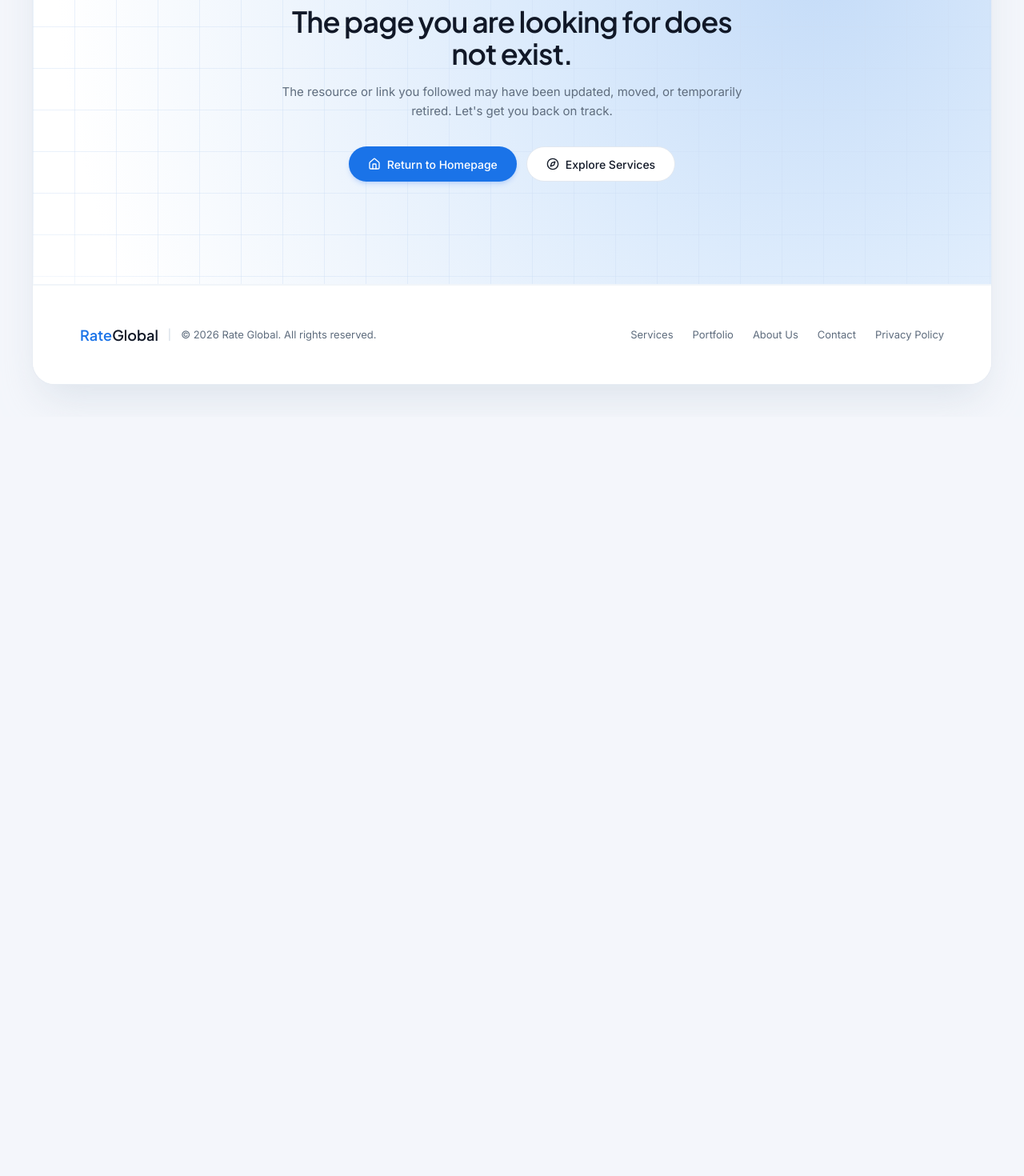
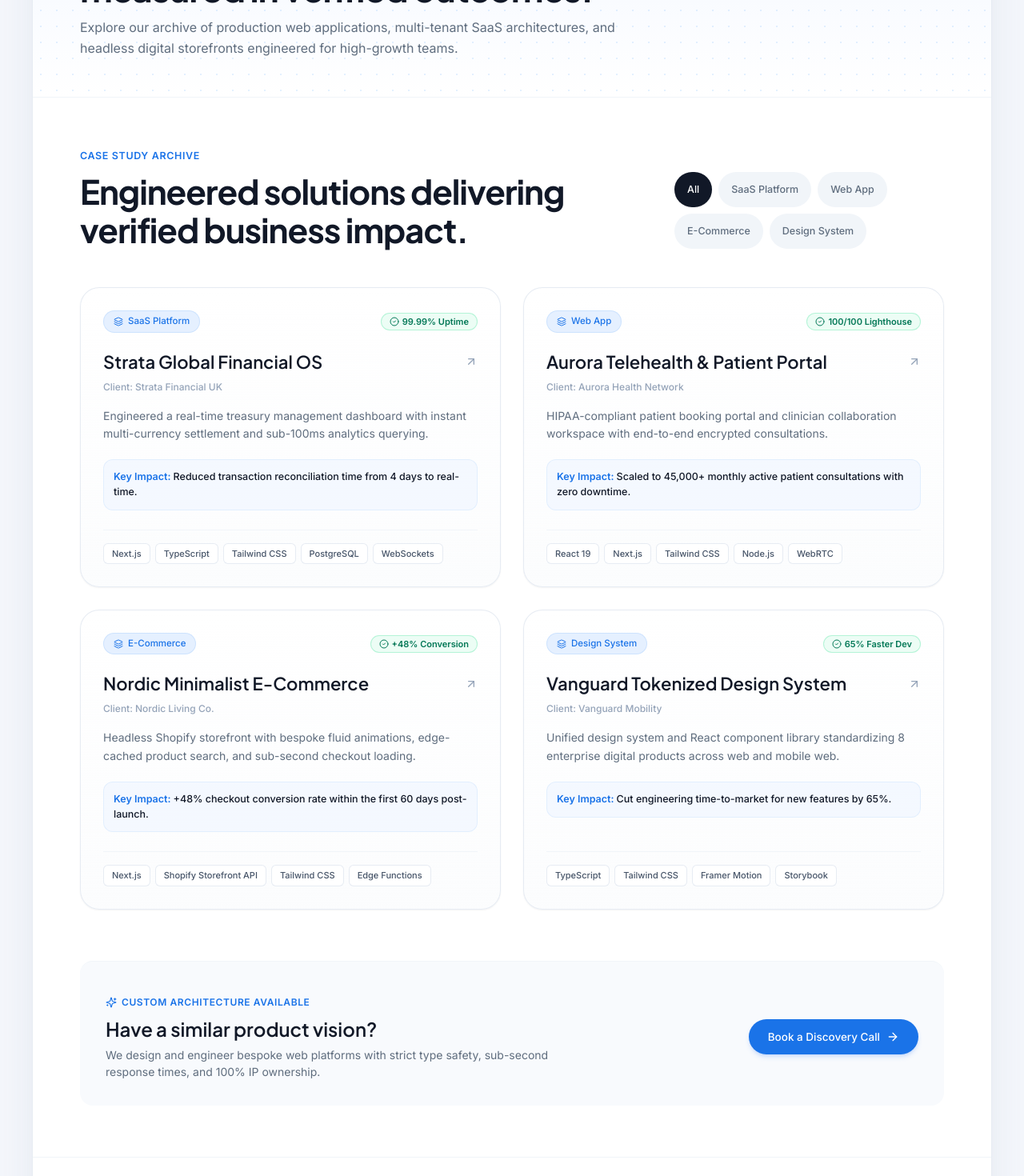
Before and after one commit to fahadrahman444/rate-global-website, a Next.js app: page /work in a window 1280 px wide. Before the commit this address had no page. Shown: the part 320-1790 px from the top of the page at 80% size. Before the commit the page ends 841 px from the top, so only its background shows below. Built offline with nearby package versions, Linux system fonts and the light colour scheme.

Commit message:
feat(work): add dedicated /work page with active nav, breadcrumb header, and homepage teasers

```diff
--- a/app/page.tsx
+++ b/app/page.tsx
@@ -31,8 +31,8 @@
         {/* Core Services Section */}
         <ServicesPreview />
 
-        {/* Selected Portfolio Case Studies */}
-        <PortfolioSection />
+        {/* Selected Portfolio Case Studies (Teaser with Pathway) */}
+        <PortfolioSection maxItems={2} />
 
         {/* 4-Step Engineering Delivery Process */}
         <ProcessSection />
--- /dev/null
+++ b/app/portfolio/page.tsx
@@ -0,0 +1,5 @@
+import { redirect } from "next/navigation";
+
+export default function PortfolioRedirect() {
+  redirect("/work");
+}
--- a/app/sitemap.ts
+++ b/app/sitemap.ts
@@ -12,6 +12,12 @@
     },
     {
       url: `${baseUrl}/services`,
+      lastModified: new Date(),
+      changeFrequency: "weekly",
+      priority: 0.9,
+    },
+    {
+      url: `${baseUrl}/work`,
       lastModified: new Date(),
       changeFrequency: "weekly",
       priority: 0.9,
--- /dev/null
+++ b/app/work/page.tsx
@@ -0,0 +1,40 @@
+import type { Metadata } from "next";
+import { Navbar } from "@/components/layout/Navbar";
+import { Footer } from "@/components/layout/Footer";
+import { SubpageHeader } from "@/components/layout/SubpageHeader";
+import { PortfolioSection } from "@/components/sections/PortfolioSection";
+import { Briefcase } from "lucide-react";
+
+export const metadata: Metadata = {
+  title: "Our Work & Case Studies — Rate Global",
+  description:
+    "Explore Rate Global's portfolio of custom SaaS platforms, high-performance web applications, headless e-commerce storefronts, and design systems.",
+};
+
+export default function WorkPage() {
+  return (
+    <main className="py-6 sm:py-10 px-3 sm:px-6">
+      <div className="mx-auto max-w-[1200px] overflow-hidden rounded-[28px] bg-white shadow-2xl shadow-slate-300/60 border border-slate-200/80">
+
+        {/* Navigation Bar */}
+        <div className="pt-4 px-6 lg:px-10">
+          <Navbar />
+        </div>
+
+        {/* Distinct Subpage Header with Breadcrumbs */}
+        <SubpageHeader
+          currentLabel="Our Work"
+          badge="Selected Portfolio & Case Studies"
+          icon={Briefcase}
+          title="Proven software engineering, measured in verified outcomes."
+          description="Explore our archive of production web applications, multi-tenant SaaS architectures, and headless digital storefronts engineered for high-growth teams."
+        />
+
+        {/* Full Interactive Portfolio Section */}
+        <PortfolioSection isPage={true} />
+
+        <Footer />
+      </div>
+    </main>
+  );
+}
--- a/components/hero/Hero.tsx
+++ b/components/hero/Hero.tsx
@@ -35,7 +35,7 @@
 
               {/* Secondary Outlined Glass Pill */}
               <Link
-                href="#work"
+                href="/work"
                 className="inline-flex items-center justify-center gap-1.5 rounded-full border border-brand-charcoal bg-white/60 hover:bg-white px-5 py-2 text-[13px] font-medium text-brand-charcoal backdrop-blur-sm transition-all min-h-[44px]"
               >
                 <span>See Our Impact</span>
--- a/components/layout/Footer.tsx
+++ b/components/layout/Footer.tsx
@@ -16,8 +16,8 @@
           <Link href="/services" className="transition hover:text-brand-charcoal">
             Services
           </Link>
-          <Link href="/#work" className="transition hover:text-brand-charcoal">
-            Portfolio
+          <Link href="/work" className="transition hover:text-brand-charcoal">
+            Our Work
           </Link>
           <Link href="/about" className="transition hover:text-brand-charcoal">
             About Us
--- a/components/layout/Navbar.tsx
+++ b/components/layout/Navbar.tsx
@@ -11,7 +11,7 @@
 
   const navLinks = [
     { href: "/services", label: "Services", active: pathname === "/services" },
-    { href: "/#work", label: "Our Work", active: false },
+    { href: "/work", label: "Our Work", active: pathname === "/work" },
     { href: "/about", label: "About Us", active: pathname === "/about" },
     { href: "/contact", label: "Contact", active: pathname === "/contact" },
   ];
--- a/components/sections/PortfolioSection.tsx
+++ b/components/sections/PortfolioSection.tsx
@@ -3,7 +3,7 @@
 import { useState } from "react";
 import Link from "next/link";
 import { portfolioProjects, type ProjectCaseStudy } from "@/data/portfolio";
-import { ArrowUpRight, CheckCircle2, Layers, ArrowRight } from "lucide-react";
+import { ArrowUpRight, CheckCircle2, Layers, ArrowRight, Sparkles } from "lucide-react";
 
 type CategoryFilter = "All" | ProjectCaseStudy["category"];
 
@@ -15,26 +15,33 @@
   "Design System",
 ];
 
-export function PortfolioSection() {
+interface PortfolioSectionProps {
+  isPage?: boolean;
+  maxItems?: number;
+}
+
+export function PortfolioSection({ isPage = false, maxItems }: PortfolioSectionProps) {
   const [activeCategory, setActiveCategory] = useState<CategoryFilter>("All");
 
-  const filteredProjects =
+  const matchingProjects =
     activeCategory === "All"
       ? portfolioProjects
       : portfolioProjects.filter((p) => p.category === activeCategory);
 
+  const displayedProjects = maxItems ? matchingProjects.slice(0, maxItems) : matchingProjects;
+
   return (
-    <section id="work" className="bg-white py-24 px-6 lg:px-12 border-t border-slate-100">
+    <section id="work" className={`bg-white px-6 lg:px-12 ${isPage ? "py-16" : "py-24 border-t border-slate-100"}`}>
       <div className="mx-auto max-w-[1080px]">
 
         {/* Section Header */}
         <div className="flex flex-col md:flex-row md:items-end justify-between gap-6 mb-12">
           <div>
             <div className="text-[12.5px] font-semibold uppercase tracking-wider text-brand-blue mb-2.5">
-              Selected Case Studies
+              {isPage ? "Case Study Archive" : "Selected Case Studies"}
             </div>
-            <h2 className="font-display text-[36px] sm:text-[44px] font-bold text-brand-charcoal tracking-tight leading-[1.15]">
-              Proven results, engineered for impact.
+            <h2 className="font-display text-[32px] sm:text-[42px] font-bold text-brand-charcoal tracking-tight leading-[1.15]">
+              {isPage ? "Engineered solutions delivering verified business impact." : "Proven results, engineered for impact."}
             </h2>
           </div>
 
@@ -62,7 +69,7 @@
 
         {/* Projects Grid */}
         <div className="grid grid-cols-1 md:grid-cols-2 gap-7">
-          {filteredProjects.map((project) => (
+          {displayedProjects.map((project) => (
             <article
               key={project.id}
               className="group relative rounded-[24px] border border-slate-200/80 bg-gradient-to-b from-white to-slate-50/50 p-7 shadow-sm transition-all duration-300 hover:border-blue-200 hover:shadow-lg hover:shadow-blue-500/5 flex flex-col justify-between"
@@ -119,21 +126,46 @@
           ))}
         </div>
 
-        {/* Clear Multi-Page Pathway */}
-        <div className="mt-14 pt-8 border-t border-slate-100 flex flex-col sm:flex-row items-center justify-between gap-4">
-          <p className="text-[14px] text-brand-slate text-center sm:text-left">
-            Have an architectural requirement or need custom full-stack development?
-          </p>
-          <div className="flex items-center gap-3">
+        {/* Multi-Page Pathway on Homepage OR Contact CTA on Dedicated Work Page */}
+        {!isPage ? (
+          <div className="mt-14 pt-8 border-t border-slate-100 flex flex-col sm:flex-row items-center justify-between gap-4">
+            <p className="text-[14px] text-brand-slate text-center sm:text-left">
+              Want to see all projects, tech stacks, and industry-specific metrics?
+            </p>
+            <div className="flex items-center gap-3">
+              <Link
+                href="/work"
+                className="inline-flex items-center gap-2 rounded-full border border-slate-200 bg-[#F8FAFD] hover:bg-white hover:border-blue-300 hover:text-brand-blue px-6 py-2.5 text-[13px] font-medium text-brand-charcoal shadow-2xs transition min-h-[44px]"
+              >
+                <span>View All Case Studies ({portfolioProjects.length})</span>
+                <ArrowRight className="h-4 w-4" />
+              </Link>
+            </div>
+          </div>
+        ) : (
+          <div className="mt-16 pt-10 border-t border-slate-100 bg-[#F8FAFD] rounded-2xl p-8 text-center sm:text-left flex flex-col sm:flex-row items-center justify-between gap-6">
+            <div>
+              <div className="inline-flex items-center gap-1.5 text-[12px] font-semibold text-brand-blue uppercase tracking-wider mb-2">
+                <Sparkles className="h-3.5 w-3.5" />
+                <span>Custom Architecture Available</span>
+              </div>
+              <h3 className="font-display text-2xl font-semibold text-brand-charcoal">
+                Have a similar product vision?
+              </h3>
+              <p className="mt-1.5 text-[14px] text-brand-slate max-w-xl">
+                We design and engineer bespoke web platforms with strict type safety, sub-second response times, and 100% IP ownership.
+              </p>
+            </div>
+
             <Link
               href="/contact"
-              className="inline-flex items-center gap-2 rounded-full border border-slate-200 bg-[#F8FAFD] hover:bg-white hover:border-blue-300 hover:text-brand-blue px-6 py-2.5 text-[13px] font-medium text-brand-charcoal shadow-2xs transition min-h-[44px]"
+              className="inline-flex items-center justify-center gap-2 rounded-full bg-brand-blue hover:bg-blue-600 transition px-6 py-3 text-[13.5px] font-medium text-white shadow-md shadow-blue-500/20 shrink-0 min-h-[44px]"
             >
-              <span>Discuss Your Scope</span>
+              <span>Book a Discovery Call</span>
               <ArrowRight className="h-4 w-4" />
             </Link>
           </div>
-        </div>
+        )}
 
       </div>
     </section>
```
